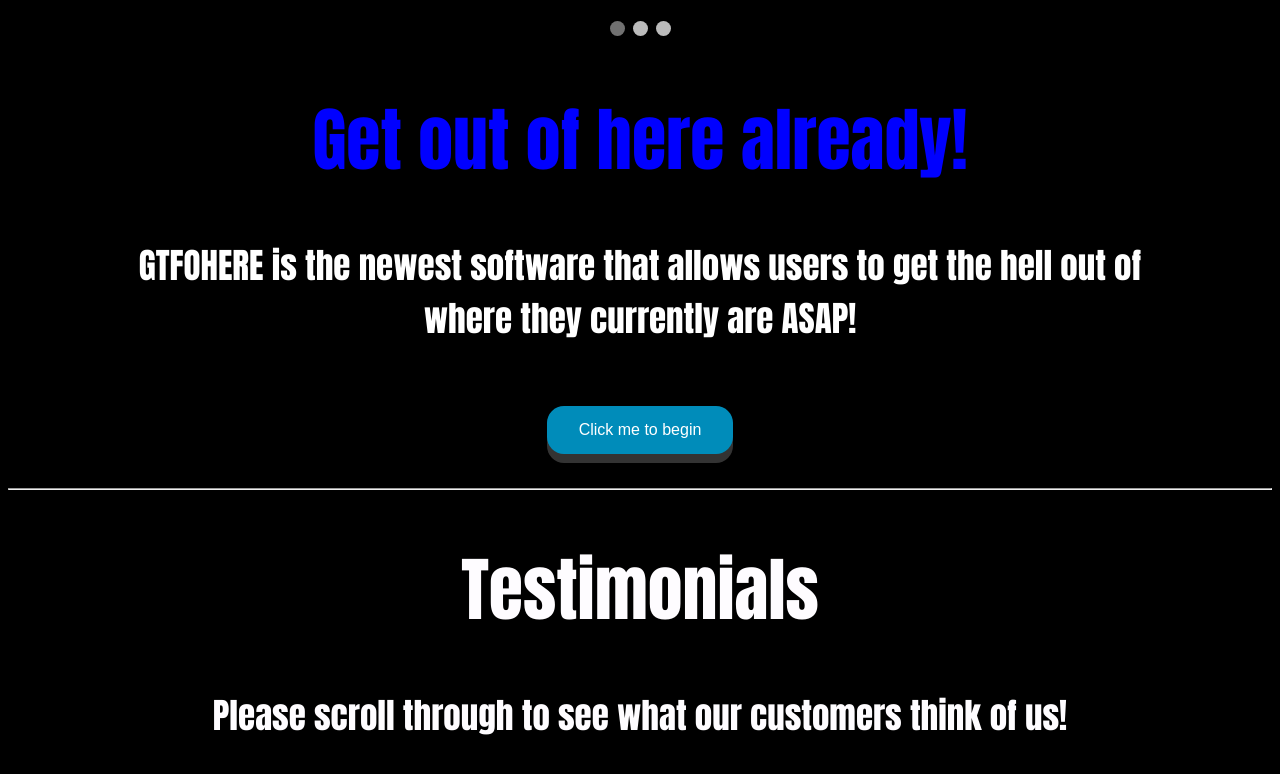
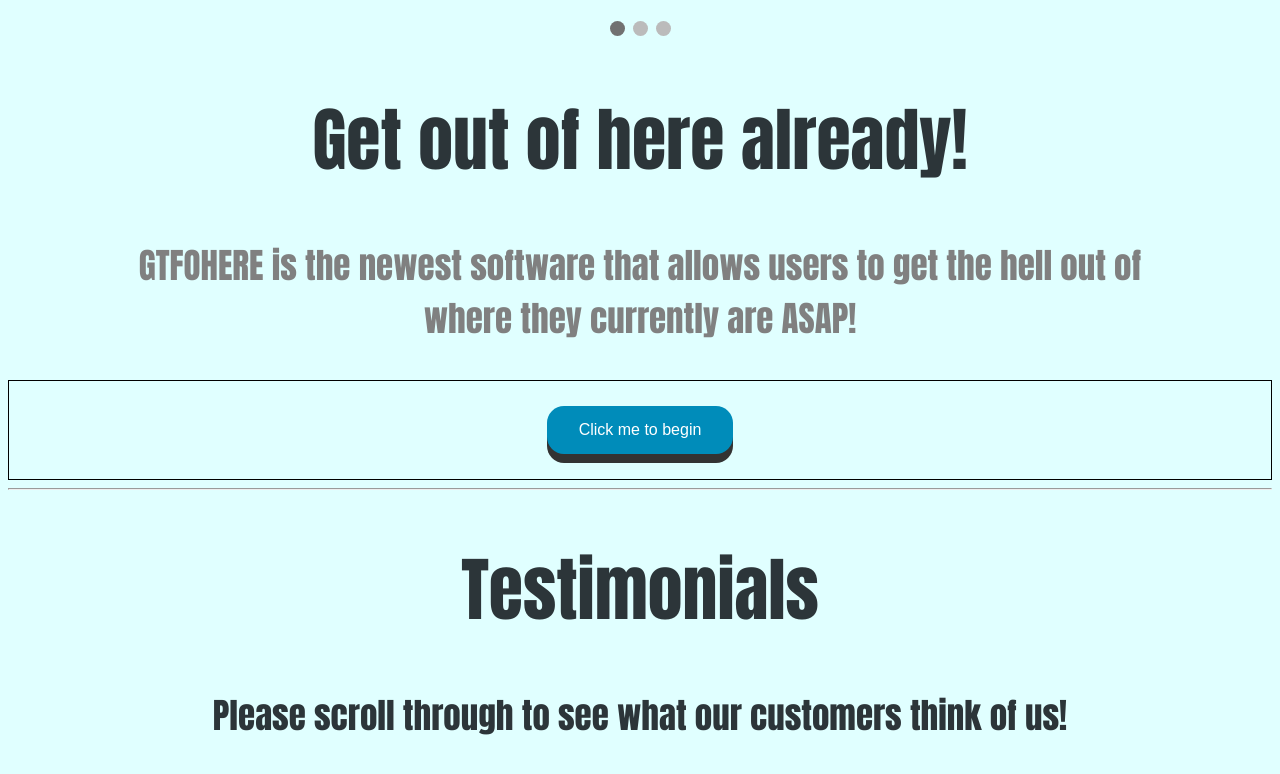
Before and after one commit to jo-codes/gtfohere, a Python web app: template web/project/templates/base.html in a window 1280 px wide. Shown: the part 1393-2167 px from the top of the page. Run offline with Jinja, Linux system fonts and the light colour scheme; the template is opened without the code that fills it, so the values that code supplies are empty.

Commit message:
updated colors

```diff
--- a/web/project/templates/base.html
+++ b/web/project/templates/base.html
@@ -14,7 +14,7 @@
 }
 
 body {
-  background-color: black;
+  background-color: #E0FFFF;
 }
 
 /* color to nav*/
@@ -320,8 +320,8 @@
 
 
 
-<div class="introBlurb" style="text-align: center; color: white; margin: 25px 110px;font-size: 35px;font-family: Impact, fantasy">
-  <h1 style="color: blue">Get out of here already!</h1>
+<div class="introBlurb" style="text-align: center; color: grey; margin: 25px 110px;font-size: 35px;font-family: Impact, fantasy">
+  <h1 style="color: #2C3539">Get out of here already!</h1>
   <p>GTFOHERE is the newest software that allows users to get the hell out of where they currently are ASAP! </p>
 </div>
 
@@ -335,7 +335,7 @@
 
 <hr>
 
-<div class="checkOutTestimonials" style="text-align: center; color:#FEFCFF; margin: 25px 110px;font-size: 35px;font-family: Impact, fantasy">
+<div class="checkOutTestimonials" style="text-align: center; color: #2C3539; margin: 25px 110px;font-size: 35px;font-family: Impact, fantasy">
   <h1>Testimonials</h1>
   <p>Please scroll through to see what our customers think of us!</p>
 </div>
```
